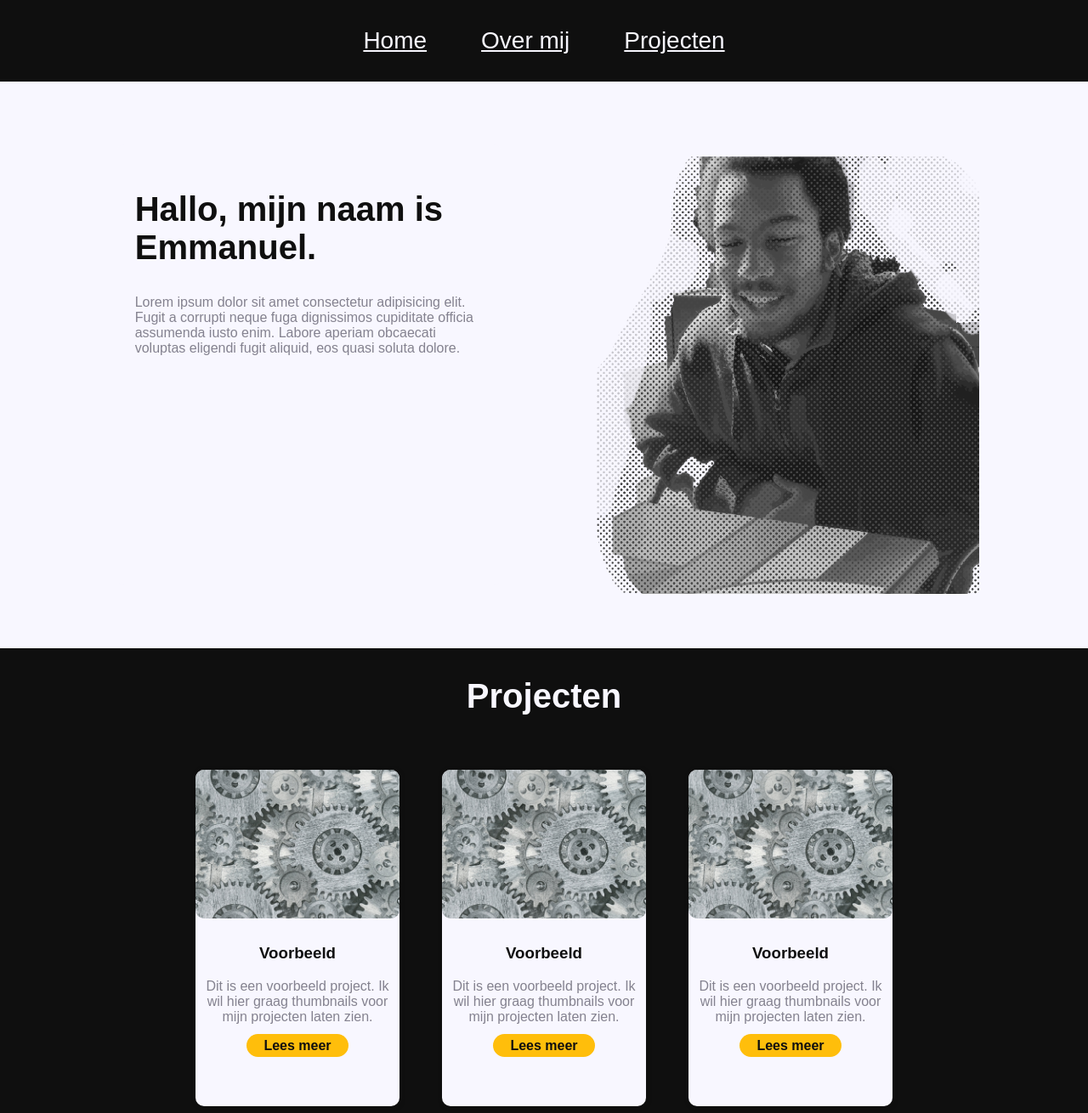
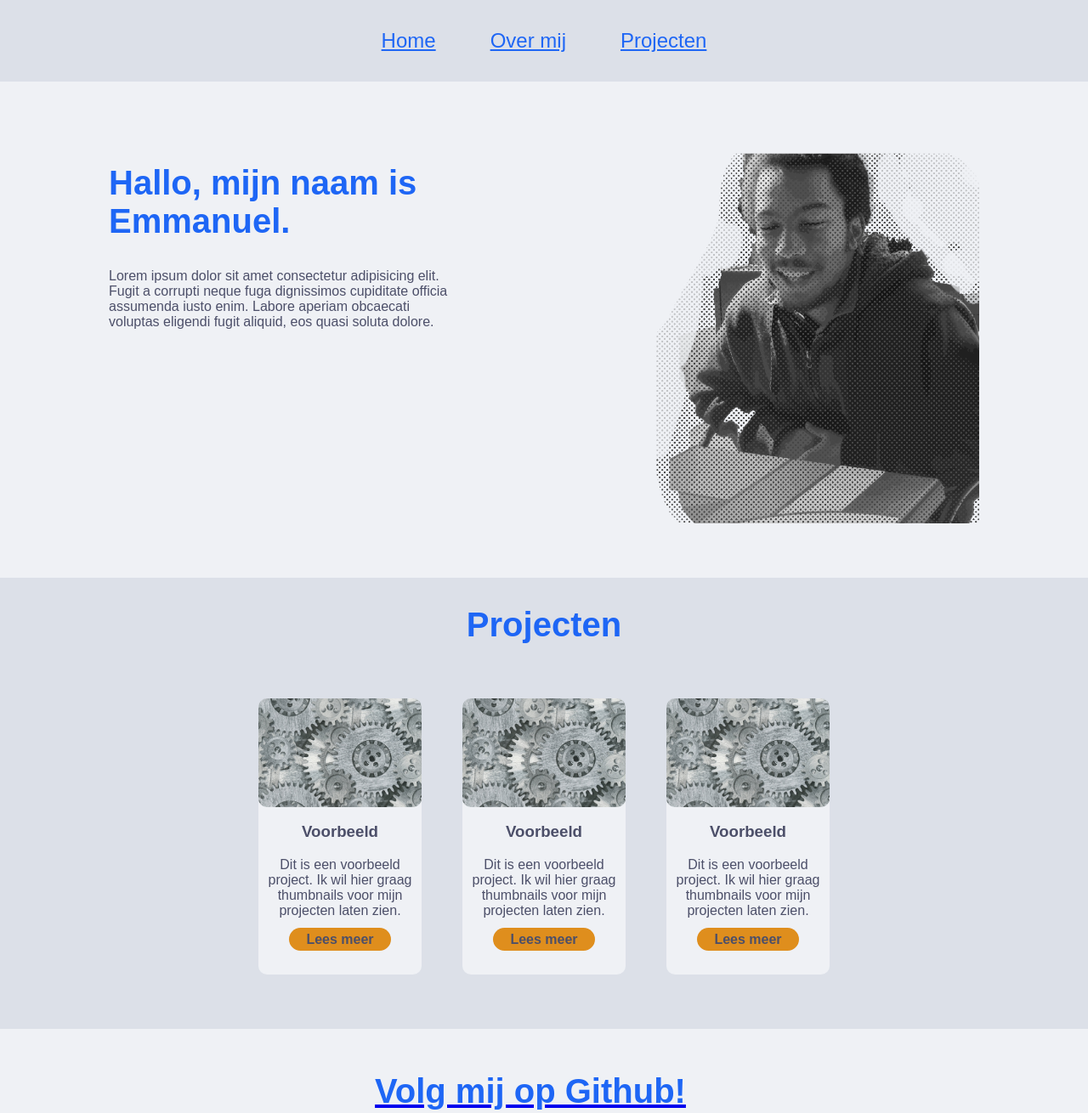
Before and after one commit to ejk1058577/portfolio, a plain HTML site: page index.html in a window 1280 px wide. Shown: the top 1310 px of the page at 85% size. Drawn offline with Linux system fonts and the light colour scheme; a script that the page names is missing.

Commit message:
remade basics, some colors

```diff
--- a/css/catppuccin.scss
+++ b/css/catppuccin.scss
@@ -0,0 +1,27 @@
+//colors
+$rosewater: #dc8a78;
+$flamingo: #dd7878;
+$pink: #ea76cb;
+$mauve: #8839ef;
+$red: #d20f39;
+$maroon: #e64553;
+$peach: #fe640b;
+$yellow: #df8e1d;
+$green: #40a02b;
+$teal: #179299;
+$sapphire: #209fb5;
+$blue: #1e66f5;
+$lavender: #7287fd;
+
+$text: #4c4f69;
+$subtext1: #5c5f77;
+$subtext0: #6c6f85;
+$overlay2: #7c7f93;
+$overlay1: #8c8fa1;
+$overlay0: #9ca0b0;
+$surface2: #acb0be;
+$surface1: #bcc0cc;
+$surface0: #ccd0da;
+$base: #eff1f5;
+$mantle: #e6e9ef;
+$crust: #dce0e8;
--- a/css/styles.scss
+++ b/css/styles.scss
@@ -0,0 +1,111 @@
+@use "catppuccin" as *;
+
+$heading-size: 2.5em;
+
+body {
+    background-color: $base;
+    margin: 0 auto;
+    font-family: sans-serif;
+    color: $text;
+}
+
+h1 {
+    font-size: $heading-size;
+    color: $blue;
+}
+
+h2 {
+    @extend h1;
+    text-align: center;
+}
+
+.crust {
+    background-color: $crust;
+}
+
+.subtext {
+    color: $subtext1;
+}
+
+.container {
+    margin: 0 auto;
+    display: flex;
+    flex-direction: column;
+}
+
+nav {
+    min-height: 4em;
+    display: flex;
+    gap: 5%;
+    justify-content: center;
+    align-items: center;
+    font-size: 1.5em;
+
+    a {
+        color: $blue;
+    }
+}
+
+footer {
+    padding: 0 5% 5% 2em;
+}
+
+.wrapper-hz {
+    display: flex;
+    flex-direction: row;
+    justify-content: space-between;
+    margin: 0 10%;
+    padding: 5% 0;
+}
+
+.card-display {
+    margin: 5%;
+    display: flex;
+    flex-direction: row;
+    align-items: center;
+    gap: 3em;
+    flex-wrap: wrap;
+    justify-content: center;
+}
+
+.card {
+    text-align: center;
+    background-color: $base;
+    display: flex;
+    flex-direction: column;
+    align-items: stretch;
+    border-radius: 10px;
+    width: 12em;
+    padding-bottom: 2em;
+
+    img {
+        max-height: 8em;
+        border-radius: 10px;
+        object-fit: cover;
+    }
+}
+
+.card-text-wrapper {
+    padding: 5%;
+}
+
+.btn-ylw {
+    color: $text;
+    background-color: $yellow;
+    border-radius: 20px;
+    border-width: 1px;
+    border-color: $text;
+    border-style: fill;
+    padding-left: 20px;
+    padding-right: 20px;
+    padding-top: 5px;
+    padding-bottom: 5px;
+}
+
+.w-40 {
+    width: 40%;
+}
+
+#me {
+    width: 380px;
+}
--- a/index.html
+++ b/index.html
@@ -13,7 +13,7 @@
 <body>
     <div class="container" >
         <header>
-            <nav>
+            <nav class="crust">
                 <a href="">Home</a>
                 <a href="#overmij">Over mij</a>
                 <a href="#projecten">Projecten</a>
@@ -21,23 +21,23 @@
         </header>
 
         <div id="overmij" class="wrapper-hz">
-            <section class="section-wh">
+            <section class="w-40">
                 <h1>Hallo, mijn naam is Emmanuel.</h1>
-                <p>Lorem ipsum dolor sit amet consectetur adipisicing elit.
+                <p class="subtext1">Lorem ipsum dolor sit amet consectetur adipisicing elit.
                     Fugit a corrupti neque fuga dignissimos cupiditate officia assumenda iusto enim.
                     Labore aperiam obcaecati voluptas eligendi fugit aliquid,
                     eos quasi soluta dolore.</p>
             </section>
             <img id="me" src="./images/me.png" alt="Afbeelding van mij">
         </div>
-        <div id="projecten" class="wrapper-holders">
+        <div id="projecten" class="wrapper-holders crust">
             <h2>Projecten</h2>
             <div class="card-display">
                 <div class="card shadow">
                     <img src="./images/placeholder.jpg">
                     <div class="card-txt-wrapper">
                         <h3>Voorbeeld</h3>
-                        <p>Dit is een voorbeeld project. Ik wil hier graag thumbnails voor mijn projecten laten zien.</p>
+                        <p class="subtext1">Dit is een voorbeeld project. Ik wil hier graag thumbnails voor mijn projecten laten zien.</p>
                         <btn class="btn-ylw"><b>Lees meer</b></btn>
                     </div>
                 </div>
@@ -45,7 +45,7 @@
                     <img src="./images/placeholder.jpg">
                     <div class="card-txt-wrapper">
                         <h3>Voorbeeld</h3>
-                        <p>Dit is een voorbeeld project. Ik wil hier graag thumbnails voor mijn projecten laten zien.</p>
+                        <p class="subtext1">Dit is een voorbeeld project. Ik wil hier graag thumbnails voor mijn projecten laten zien.</p>
                         <btn class="btn-ylw"><b>Lees meer</b></btn>
                     </div>
                 </div>
@@ -53,7 +53,7 @@
                     <img src="./images/placeholder.jpg">
                     <div class="card-txt-wrapper">
                         <h3>Voorbeeld</h3>
-                        <p>Dit is een voorbeeld project. Ik wil hier graag thumbnails voor mijn projecten laten zien.</p>
+                        <p class="subtext1">Dit is een voorbeeld project. Ik wil hier graag thumbnails voor mijn projecten laten zien.</p>
                         <btn class="btn-ylw"><b>Lees meer</b></btn>
                     </div>
                 </div>
```
Also changed, not shown: css/styles.css, 1 other file.
